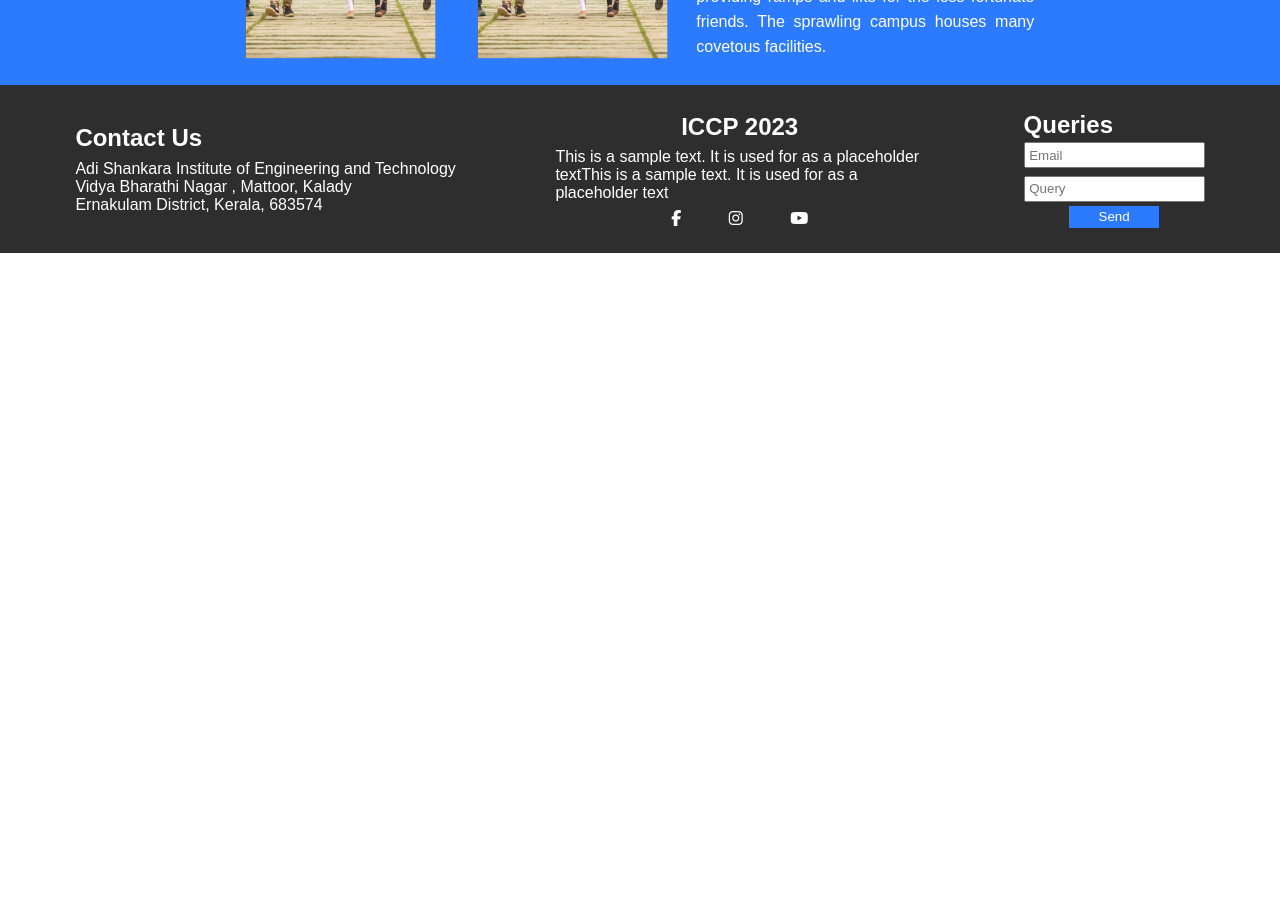
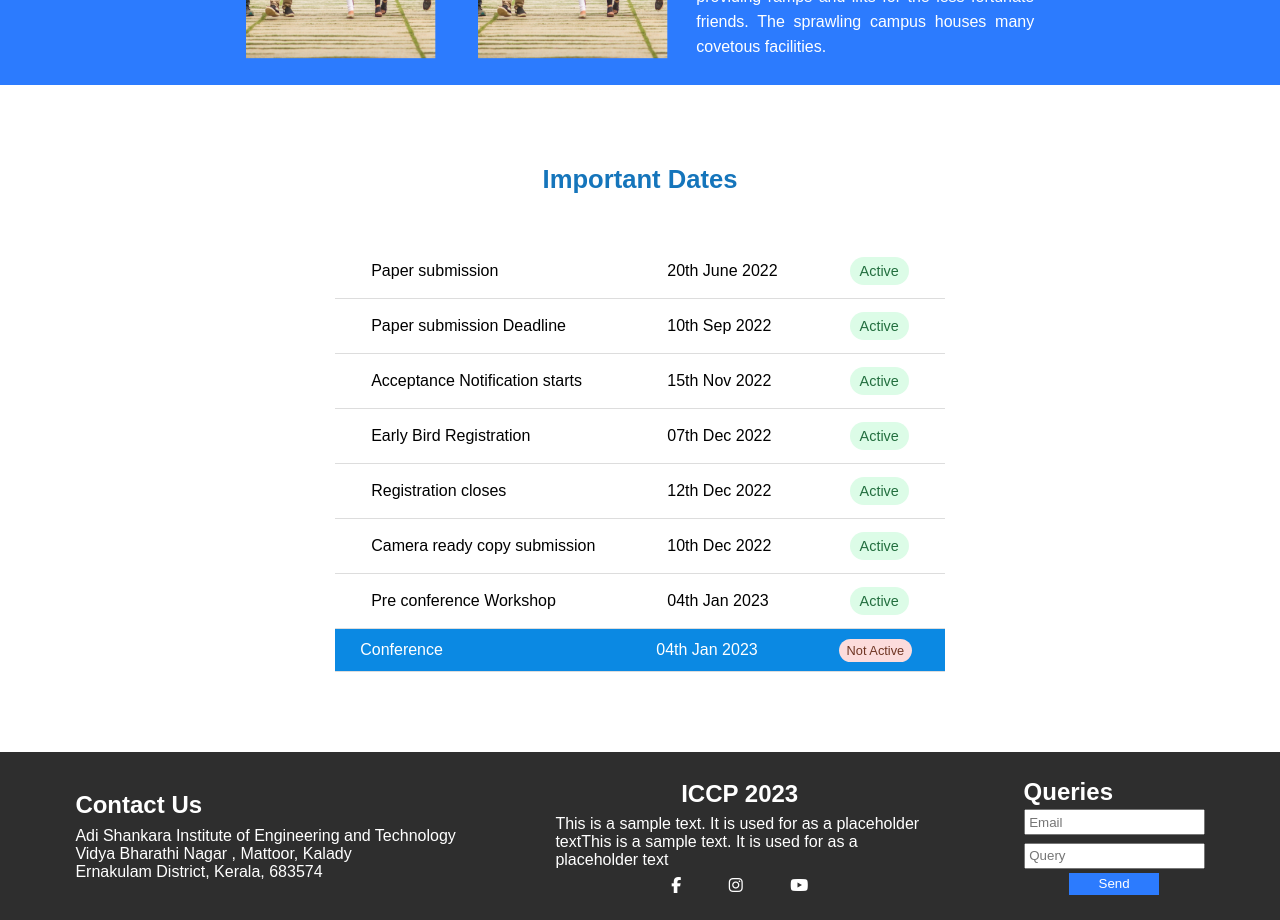
Before and after one commit to Abhijith-Jaideep/adishankara-conference, a React (Create React App) app: page / in a window 1280 px wide. Shown: the part 2140-3060 px from the top of the page. Before the commit the page ends 2393 px from the top, so only its background shows below. Built offline with nearby package versions, Linux system fonts and the light colour scheme.

Commit message:
Update App.js

```diff
--- a/src/App.js
+++ b/src/App.js
@@ -11,6 +11,7 @@ function App() {
     <Hero/>
     <AboutConf />
     <AboutCollege/>
+    <ImportantDates />
     <Footer/>
    </div>
   );
```
